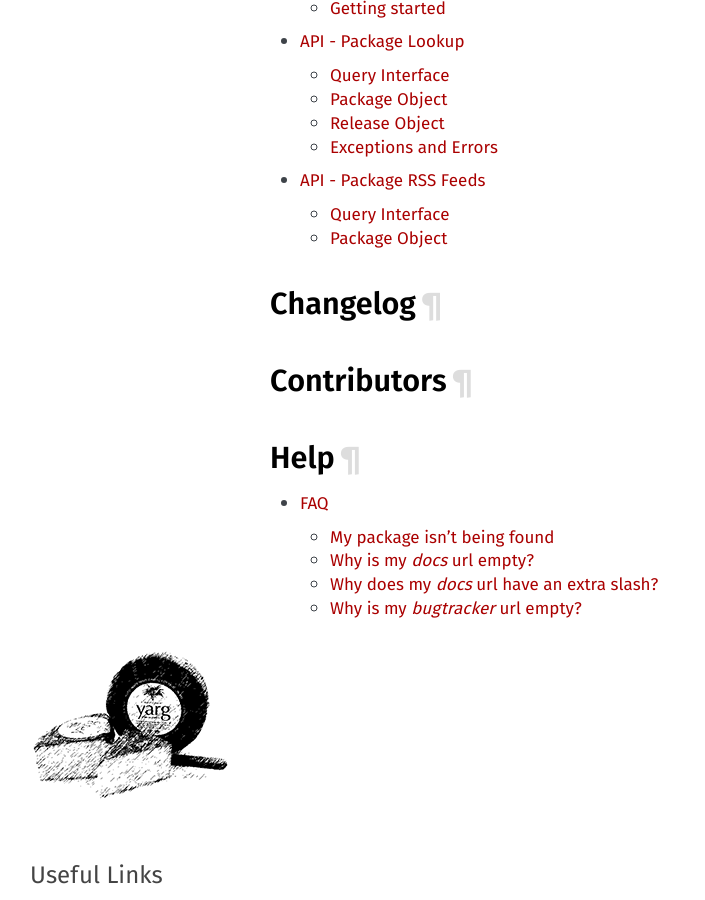
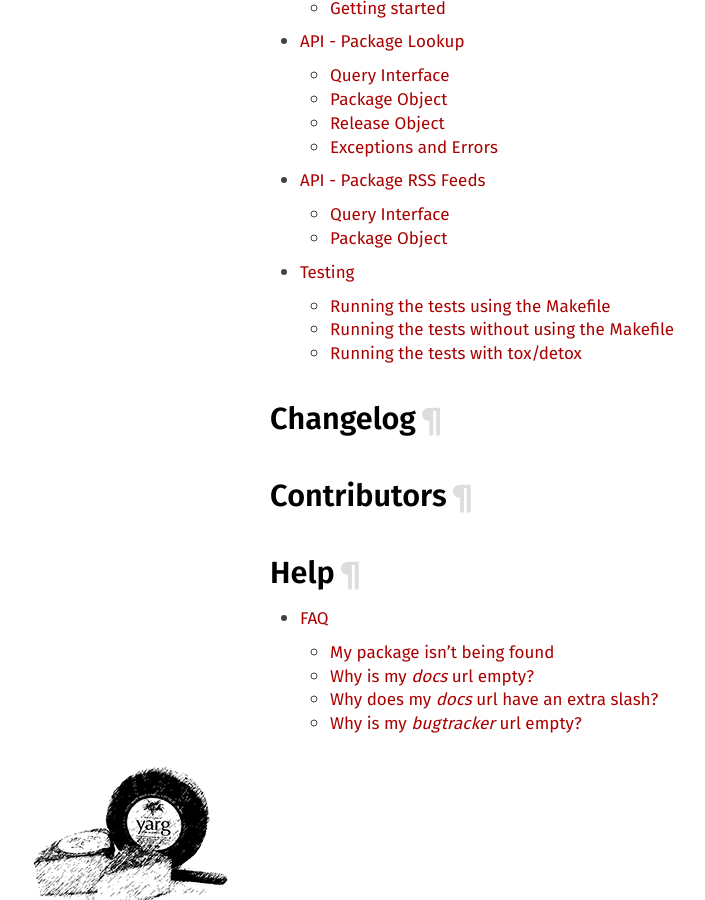
Before and after one commit to kura/yarg, a Sphinx documentation site: the page built from docs/source/index.rst, in a window 1280 px wide and 900 px high, scrolled down 787 px. Shown: the whole window, without its empty margins (150-855 px from the left). Built offline with Sphinx 7.4.7, drawn with Linux system fonts in a browser that asks for light colours; comment, search, counter and statistics services are not loaded.

Commit message:
Docs on testing

```diff
--- a/docs/source/index.rst
+++ b/docs/source/index.rst
@@ -57,6 +57,7 @@
    intro
    api-search
    api-rss
+   testing
 
 Changelog
 ---------
--- /dev/null
+++ b/docs/source/testing.rst
@@ -0,0 +1,43 @@
+Testing
+=======
+
+Yarg uses the built-in `unittest` framework for Python and uses `nose` as the
+test rig.
+
+Running the tests using the Makefile
+------------------------------------
+
+A target has been made available in the project's `Makefile` for running the
+test rig, it will install all requirements for testing and run the tests.
+
+.. code-block:: bash
+
+    make test
+
+Running the tests without using the Makefile
+--------------------------------------------
+
+.. code-block:: bash
+
+    pip install -r requirements-test.txt
+    nosetests --processes=$(shell grep -c ^processor /proc/cpuinfo 2>/dev/null || sysctl -n hw.ncpu) --with-progressive
+
+Running the tests with tox/detox
+--------------------------------
+
+A `tox` configuration is also provided if you'd like to run the test rig
+against all the supported Python versions.
+
+You can do this via the `Makefile` target that will install all requirements
+and run the tests:
+
+.. code-block:: bash
+
+    make tox
+
+Or you can do it manually:
+
+.. code-block:: bash
+
+    pip install -r requirements.txt -r requirements-test.txt
+    detox
```
Also changed, not shown: other parts of docs/source/index.rst (+1 -1 lines), 1 other file.
